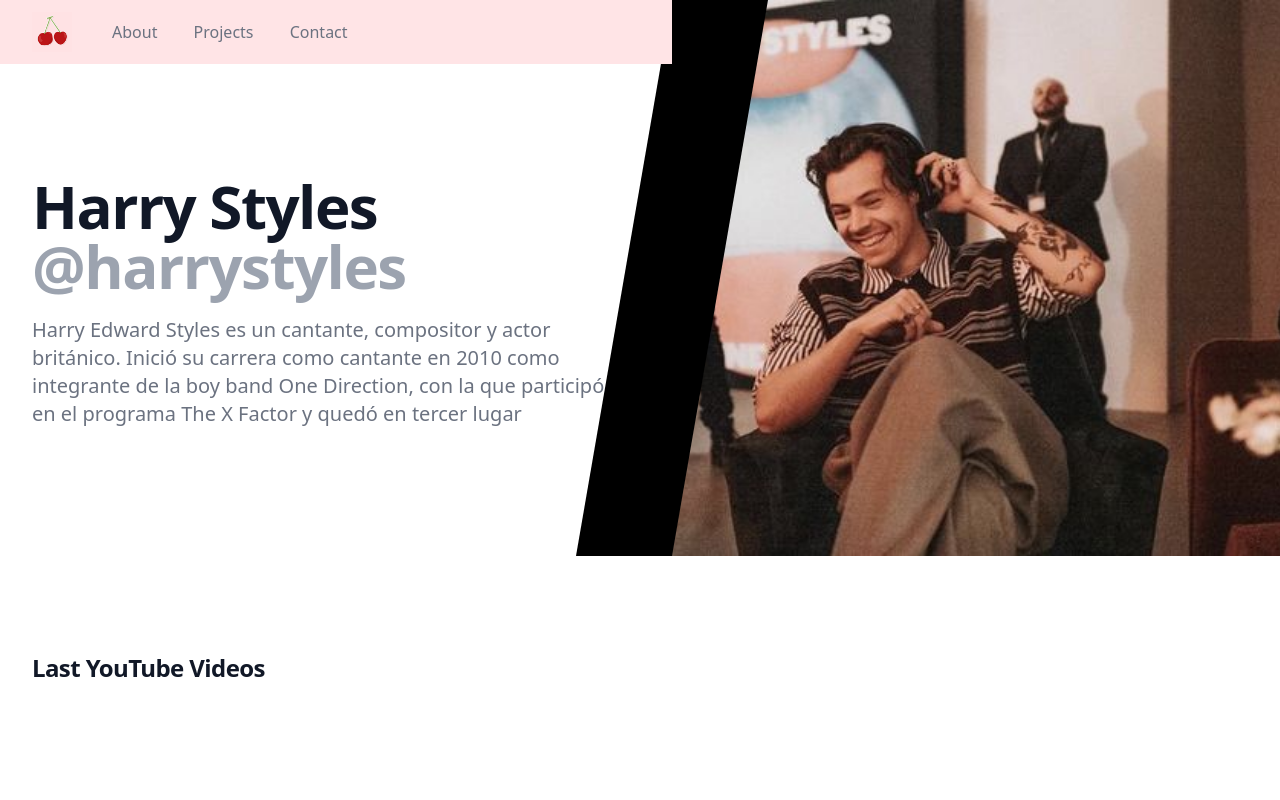
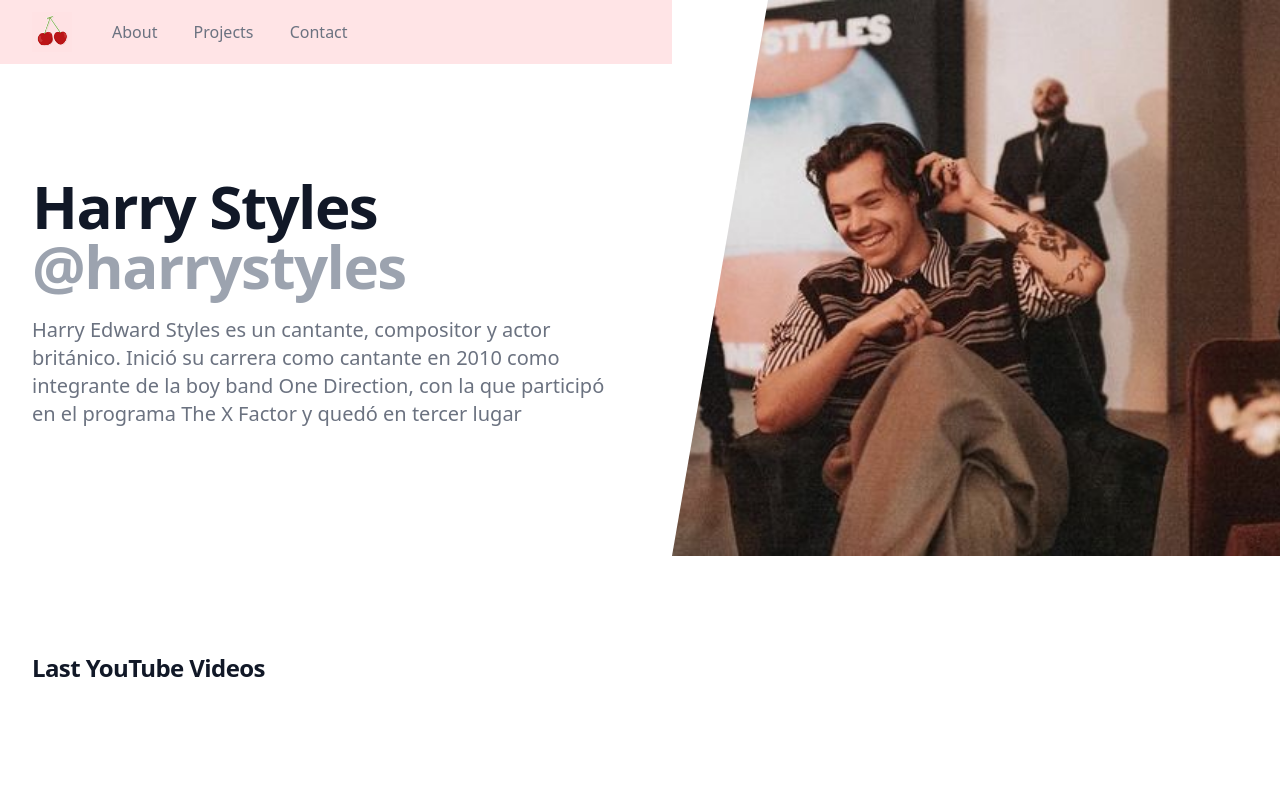
Before and after one commit to mariavnn/async-landing, a website: page src/index.html in a window 1280 px wide. Shown: the top 800 px of the page. Drawn offline with nearby package versions, Linux system fonts and the light colour scheme; no server answers.

Commit message:
cambios en HTML

```diff
--- a/src/index.html
+++ b/src/index.html
@@ -16,7 +16,7 @@
             <!-- Encabezado con gradientes -->
             <div class="relative z-10 pb-8 bg-white sm:pb-16 md:pb-20 lg:max-w-2xl lg:w-full lg:pb-28 xl:pb-32">
                 <!-- Gráfico de fondo para agregar estilo al encabezado -->
-                <svg class="hidden lg:block absolute right-0 inset-y-0 h-full w-48 text-black transform translate-x-1/2"
+                <svg class="hidden lg:block absolute right-0 inset-y-0 h-full w-48 text-white transform translate-x-1/2"
                     fill="currentColor" viewBox="0 0 100 100" preserveAspectRatio="none" aria-hidden="true">
                     <polygon points="50,0 100,0 50,100 0,100" />
                 </svg>
```
